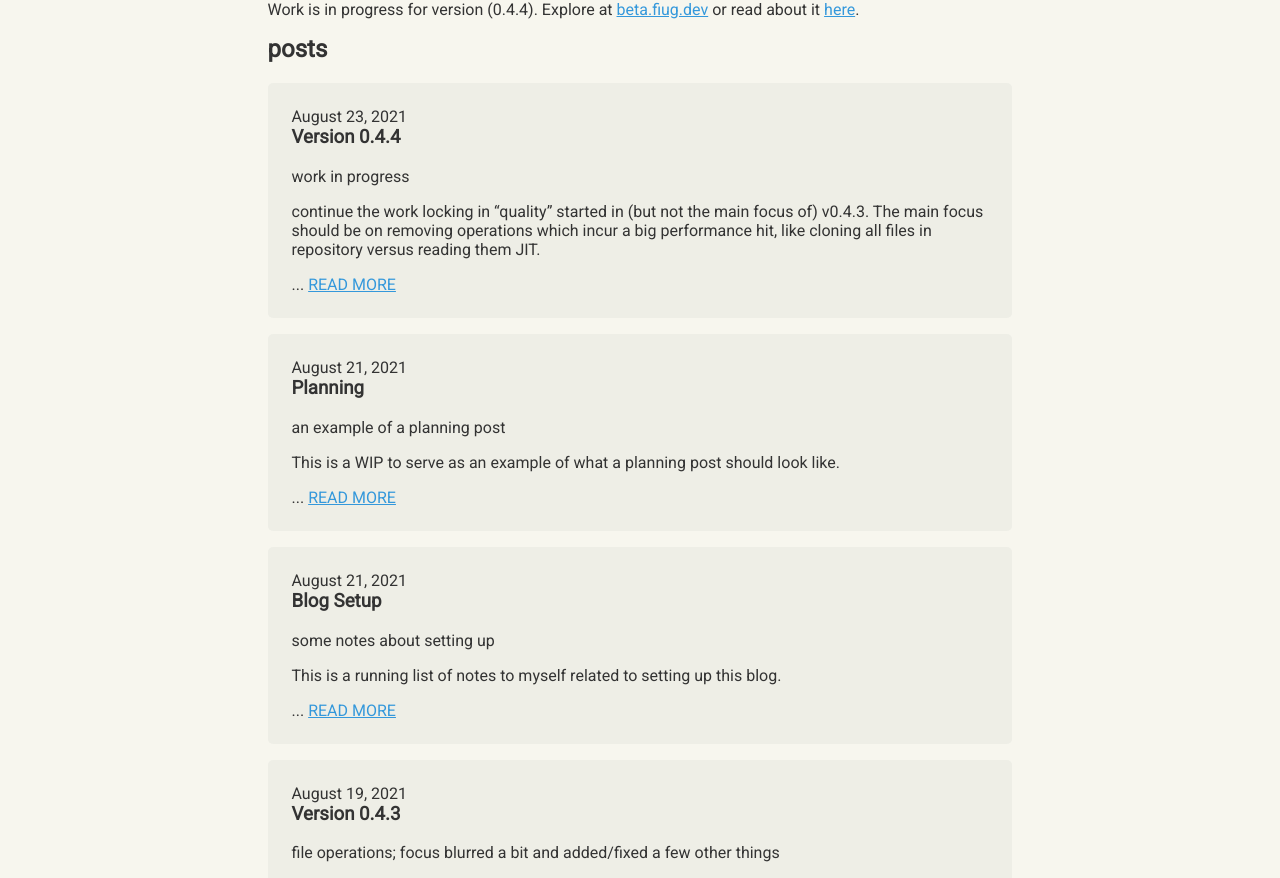
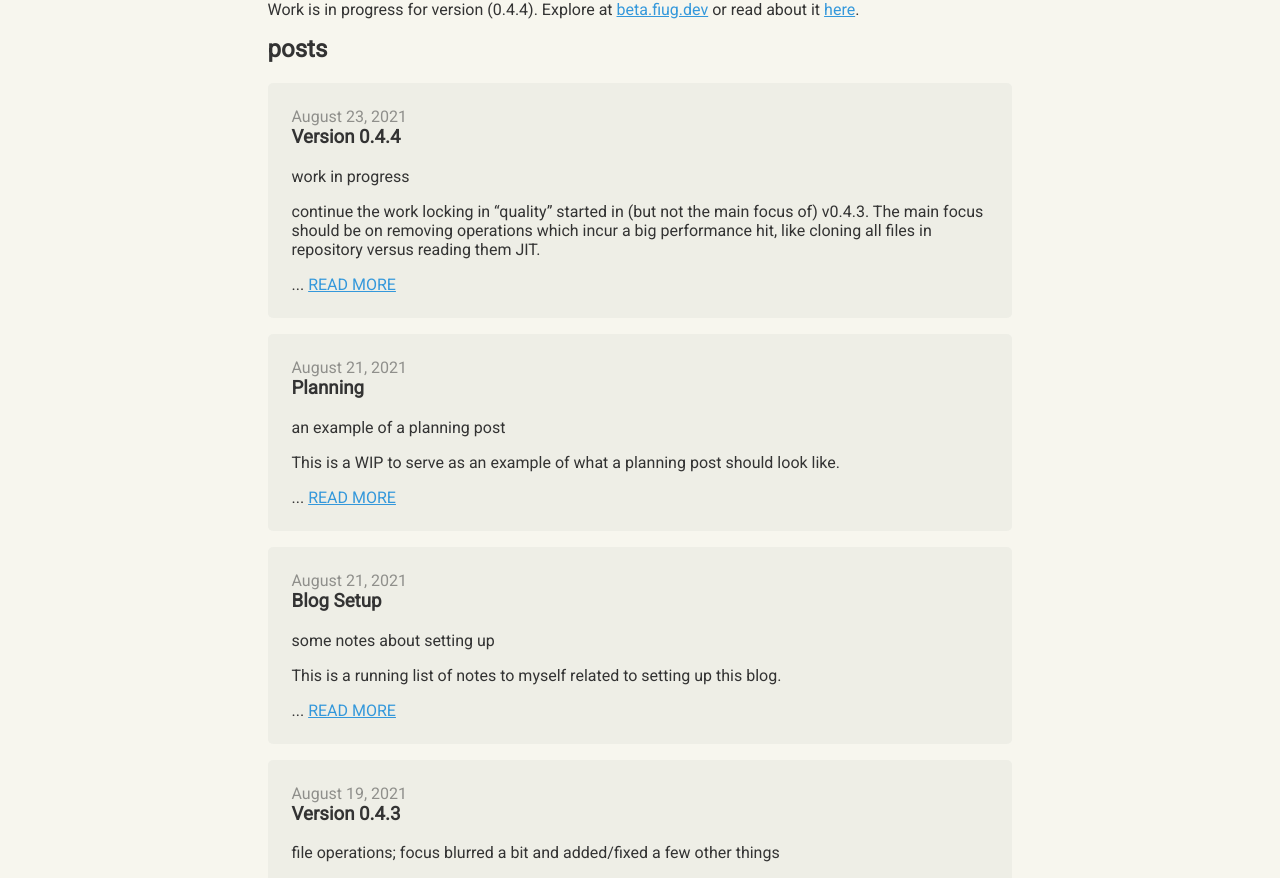
Before and after one commit to fiugd/blog, a Jekyll site: the page built from docs/index.md, in a window 1280 px wide. Shown: the part 312-1190 px from the top of the page. Built offline with Jekyll 4.4.1, drawn with Linux system fonts in a browser that asks for light colours.

Commit message:
Update style.scss

```diff
--- a/docs/css/style.scss
+++ b/docs/css/style.scss
@@ -156,6 +156,7 @@ li.post {
     padding: 1.5em;
     border-radius: 5px;
 }
+li.post time { opacity: .5; }
 li.task-list-item {  padding-bottom: 0.25em;  }
 ul.tags, ul.posts, ul.task-list { list-style: none; padding: 0; }
 ul.tags { display: none; }
```
